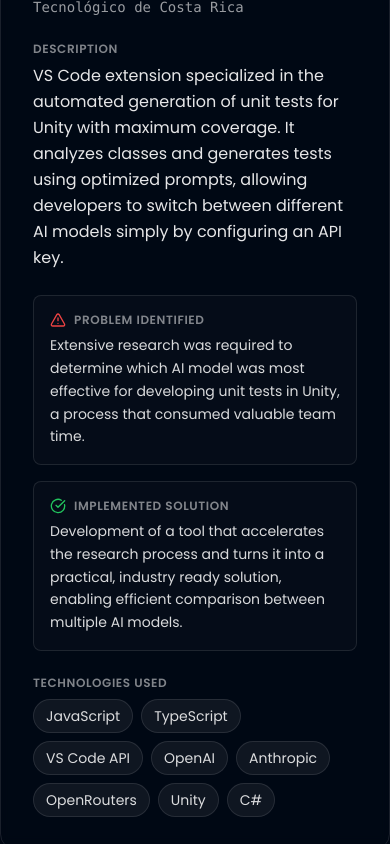
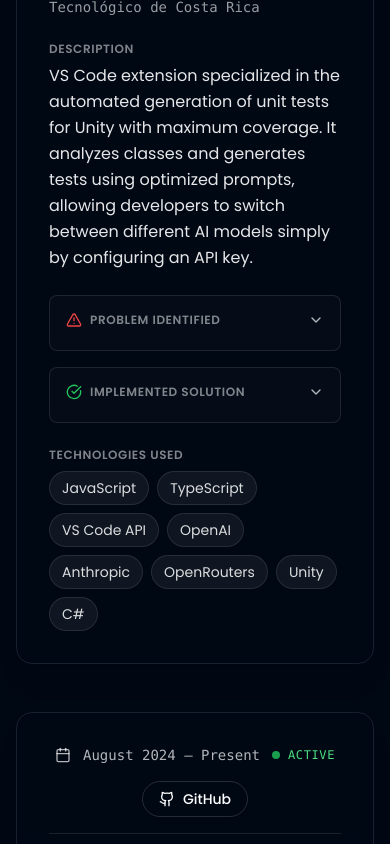
Before and after one commit to JosueMatamoros/Porfolio, a Next.js app: page / in a window 390 px wide. Shown: the part 2308-3152 px from the top of the page. Built offline with nearby package versions, Linux system fonts and the light colour scheme; a web font is replaced by a local one.

Commit message:
feat: experience Card added

```diff
--- a/src/components/common/ExperienceCard.jsx
+++ b/src/components/common/ExperienceCard.jsx
@@ -1,36 +1,52 @@
-"use client"
+"use client";
 
-import { useState } from "react"
-import { Github, Calendar, AlertTriangle, CheckCircle } from "lucide-react" // 👈 aquí vuelven los íconos lindos
-import { Button } from "@/components/ui/button"
-import { Card } from "@/components/ui/card"
+import { useState } from "react";
+import {
+  Github,
+  Calendar,
+  AlertTriangle,
+  CheckCircle,
+  ChevronDown,
+  ChevronUp,
+} from "lucide-react";
+import { Button } from "@/components/ui/button";
+import { Card } from "@/components/ui/card";
 
 export default function ExperienceCard({ project }) {
-  const [isHovered, setIsHovered] = useState(false)
+  const [isHovered, setIsHovered] = useState(false);
+  const [showProblem, setShowProblem] = useState(false);
+  const [showSolution, setShowSolution] = useState(false);
+
+  const endDate = project.endDate ? project.endDate : "Present";
 
   return (
     <div
-      className="relative transition-all duration-300 w-full max-w-5xl mx-auto "
+      className="relative transition-all duration-300 w-full max-w-5xl mx-auto"
       onMouseEnter={() => setIsHovered(true)}
       onMouseLeave={() => setIsHovered(false)}
     >
-      <Card className="bg-card/90 border border-white/10 shadow-xl overflow-hidden backdrop-blur-sm rounded-2xl p-8 md:p-10 transition-all duration-500 hover:scale-[1.01] hover:shadow-2xl">
+      <Card className="bg-card/90 border border-white/10 shadow-xl overflow-hidden backdrop-blur-sm rounded-2xl m-4 lg:m-0 p-8 md:p-10 transition-all duration-500 hover:scale-[1.01] hover:shadow-2xl">
         {/* Header */}
-        <div className="mb-6 flex flex-wrap items-center justify-between gap-4 border-b border-white/10 pb-4">
-          <div className="flex flex-wrap items-center gap-3">
+        <div className="mb-6 flex flex-col md:flex-row md:items-center md:justify-between gap-4 border-b border-white/10 pb-4">
+          {/* Fecha */}
+          <div className="flex flex-wrap items-center gap-3 justify-center md:justify-start">
             <Calendar className="h-4 w-4 text-white/70" />
             <span className="font-mono text-sm text-white/70">
-              {project.startDate} — Present
+              {project.startDate} — {endDate}
             </span>
+            {!project.endDate && (
               <div className="flex items-center gap-2">
                 <div className="h-2 w-2 animate-pulse rounded-full bg-green-500" />
                 <span className="font-mono text-xs uppercase tracking-wider text-green-400">
                   Active
                 </span>
               </div>
+            )}
           </div>
 
+          {/* Botón GitHub */}
           {project.githubUrl && (
+            <div className="flex justify-center md:justify-end">
               <Button
                 asChild
                 variant="outline"
@@ -46,6 +62,7 @@ export default function ExperienceCard({ project }) {
                   <span>GitHub</span>
                 </a>
               </Button>
+            </div>
           )}
         </div>
 
@@ -64,32 +81,60 @@ export default function ExperienceCard({ project }) {
           <h3 className="text-xs font-semibold text-white/50 uppercase tracking-wider mb-1.5">
             Description
           </h3>
-          <p className="text-white/90 leading-relaxed">
-            {project.description}
-          </p>
+          <p className="text-white/90 leading-relaxed">{project.description}</p>
         </div>
 
-        {/* Problem & Solution */}
+        {/* Problem */}
         <div className="mt-6 space-y-4">
           <div className="rounded-lg border border-white/10 bg-white/[0.02] p-4">
-            <div className="flex items-center gap-2 mb-1.5">
+            <button
+              className="flex items-center justify-between w-full mb-1.5"
+              onClick={() => setShowProblem(!showProblem)}
+            >
+              <div className="flex items-center gap-2">
                 <AlertTriangle className="h-4 w-4 text-red-500" />
                 <h4 className="text-xs font-semibold text-white/50 uppercase tracking-wider">
                   Problem Identified
                 </h4>
               </div>
-            <p className="text-white/85 text-sm leading-relaxed">
+              {showProblem ? (
+                <ChevronUp className="h-4 w-4 text-white/70 md:hidden" />
+              ) : (
+                <ChevronDown className="h-4 w-4 text-white/70 md:hidden" />
+              )}
+            </button>
+            <p
+              className={`text-white/85 text-sm leading-relaxed ${
+                !showProblem ? "hidden md:block" : ""
+              }`}
+            >
               {project.problem}
             </p>
           </div>
+
+          {/* Solution */}
           <div className="rounded-lg border border-white/10 bg-white/[0.02] p-4">
-            <div className="flex items-center gap-2 mb-1.5">
+            <button
+              className="flex items-center justify-between w-full mb-1.5"
+              onClick={() => setShowSolution(!showSolution)}
+            >
+              <div className="flex items-center gap-2">
                 <CheckCircle className="h-4 w-4 text-green-500" />
                 <h4 className="text-xs font-semibold text-white/50 uppercase tracking-wider">
                   Implemented Solution
                 </h4>
               </div>
-            <p className="text-white/85 text-sm leading-relaxed">
+              {showSolution ? (
+                <ChevronUp className="h-4 w-4 text-white/70 md:hidden" />
+              ) : (
+                <ChevronDown className="h-4 w-4 text-white/70 md:hidden" />
+              )}
+            </button>
+            <p
+              className={`text-white/85 text-sm leading-relaxed ${
+                !showSolution ? "hidden md:block" : ""
+              }`}
+            >
               {project.solution}
             </p>
           </div>
@@ -120,5 +165,5 @@ export default function ExperienceCard({ project }) {
         />
       </Card>
     </div>
-  )
+  );
 }
--- a/src/components/sections/ExperienceSection.jsx
+++ b/src/components/sections/ExperienceSection.jsx
@@ -20,31 +20,31 @@ const experiences = [
   },
   {
     id: "2",
-    title: "Marcación XML para Scielo",
+    title: "Mathematical Article Markup for SciELO",
     description:
-      "Proceso de marcación y conversión de artículos de la Revista Matemática para indexación en Scielo.",
+      "Conversion and markup process for articles from the Revista Matemática Educación e Internet at TEC. Transformation of articles from HTML to XML following Scielo’s academic indexing standards, covering multiple volumes starting in 2024.",
     problem:
-      "La revista no estaba indexada debido a fallos previos en el proceso de marcación.",
+      "The Revista Matemática was not indexed in Scielo because the previous markup process had failed, severely limiting its international academic visibility.",
     solution:
-      "Implementación de un proceso detallado que cumple los requisitos de Scielo.",
-    startDate: "Abril 2024",
-    technologies: ["XML", "JATS", "Python", "HTML", "Scielo Standards"],
-    githubUrl: "https://github.com/username/scielo-markup",
+      "Implementation of a detailed and standardized markup workflow that fully meets Scielo’s requirements, enabling the successful indexing of the journal in this major academic database.",
+    startDate: "August 2024",
+    technologies: ["HTML","XML","SciELO PC Programs","XML Package Maker (XPM)", "SciELO SPS Validation","Marcalyc"],
+    githubUrl: "https://github.com/JosueMatamoros/SciELO-XML-Transcriptor",
     organization: "Tecnológico de Costa Rica - Cátedra de Matemática",
     status: "active",
   },
   {
     id: "3",
-    title: "Revista Matemática - Sitio Web Moderno",
+    title: "Digital Mathematics Journal",
     description:
-      "Renovación completa del sitio web de la revista con tecnologías modernas y SEO académico.",
+      "Complete redesign of the website for *Revista Matemática Educación e Internet* using modern web technologies. The new site features an elegant and efficient interface, fully optimized for academic SEO and indexed by Google Scholar to enhance the journal’s international visibility.",
     problem:
-      "El sitio anterior no era reconocido por Google Scholar, limitando su visibilidad.",
+      "The previous site was built with plain JavaScript and was not recognized by Google Scholar, severely limiting the academic reach of the published articles.",
     solution:
-      "Migración a tecnologías modernas y optimización para indexación académica.",
-    startDate: "Julio 2024",
-    technologies: ["Next.js", "TypeScript", "React", "Tailwind CSS", "SEO"],
-    githubUrl: "https://github.com/username/revista-matematica",
+      "Migration to a modern tech stack ensuring proper indexing by Google Scholar and delivering a fast, elegant, and academically SEO-optimized user experience.",
+    startDate: "September 2024",
+    technologies: ["Next.js", "React", "Tailwind CSS", "JavaScript", "shadcn/ui"],
+    githubUrl: "https://github.com/JosueMatamoros/RevistaMatematicas",
     organization: "Tecnológico de Costa Rica - Cátedra de Matemática",
     status: "active",
   },
@@ -63,16 +63,6 @@ export default function ExperienceSection() {
             <ExperienceCard key={exp.id} project={exp} />
           ))}
         </div>
-
-        {/* Footer Count */}
-        <div className="mt-16 flex items-center justify-center">
-          <div className="flex items-center gap-3 rounded-full border border-white/10 bg-card/90 px-6 py-3 shadow-sm backdrop-blur-sm">
-            <div className="h-2 w-2 animate-pulse rounded-full bg-green-500" />
-            <span className="font-mono text-sm text-white/70">
-              {activeCount} experiencias activas · Tecnológico de Costa Rica
-            </span>
-          </div>
-        </div>
       </div>
     </section>
   )
--- a/src/components/sections/ProjectsSection.jsx
+++ b/src/components/sections/ProjectsSection.jsx
@@ -8,7 +8,7 @@ export default function ProjectsSection() {
       <h1 className="text-4xl text-center font-title my-4 ">Featured Projects</h1>
       <div className="container mx-auto px-4 space-y-10">
         <ProjectCard
-          title="Revista Digital de Matemática"
+          title="Digital Mathematics Journal"
           description="A modern educational magazine created as an innovative proposal for Instituto Tecnológico de Costa Rica, designed to replace their outdated site with a more dynamic, accessible, and responsive digital platform."
           technologies={["Next.js", "React", "Tailwind CSS", "JavaScript"]}
           mockups={{
```
Lines whose indentation alone changed are shown as unchanged.
